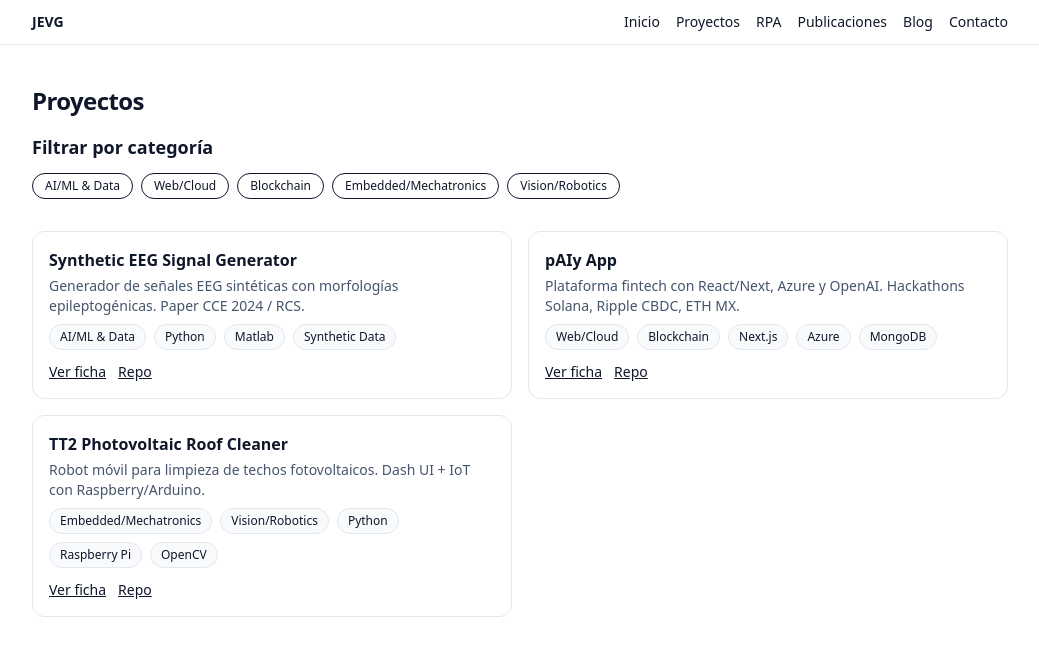
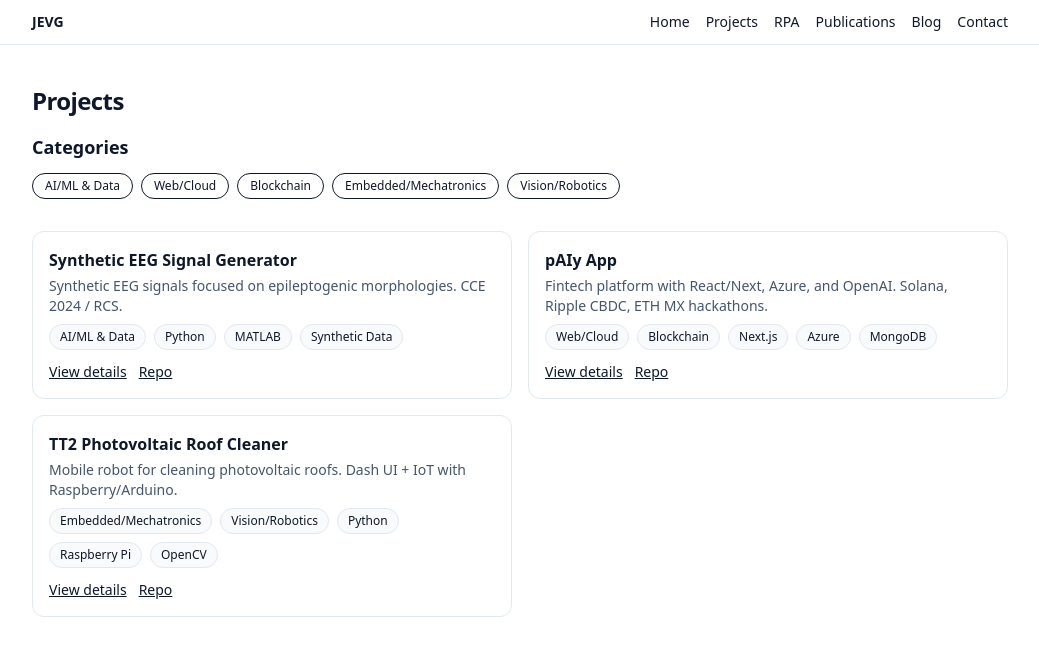
Before and after one commit to JoseEmmanuelVG/JoseEmmanuelVG.github.io, a Next.js app in the folder cv-next/: page /projects in a window 1280 px wide. Shown: the top 656 px of the page, without its empty margins (120-1159 px from the left). Built offline with nearby package versions, Linux system fonts and the light colour scheme.

Commit message:
Update the lenguage and project viewers

```diff
--- a/cv-next/app/(site)/page.tsx
+++ b/cv-next/app/(site)/page.tsx
@@ -5,7 +5,7 @@ export default function Home() {
     <section className="space-y-6">
       <div>
         <h1 className="text-3xl font-bold tracking-tight">José Emmanuel Vázquez-Galán</h1>
-        <p className="text-slate-600 mt-1">Software Engineer · RPA · IA Aplicada</p>
+  <p className="text-slate-600 mt-1">Software Engineer · RPA · Applied AI</p>
         <p className="mt-2 text-sm">
           <a className="underline" href="mailto:jevgjosemmanuel@gmail.com">jevgjosemmanuel@gmail.com</a> ·{" "}
           <a className="underline" href="https://github.com/JoseEmmanuelVG" target="_blank">GitHub</a> ·{" "}
@@ -19,11 +19,11 @@ export default function Home() {
         <ul className="mt-3 list-disc pl-5 text-sm text-slate-700 space-y-1">
           <li>RPA (Automation Anywhere, Power Automate). PDD/TDD, PoCs, KPIs.</li>
           <li>AI/ML & Data, Web/Cloud (Next.js), Embedded/Mechatronics, Blockchain.</li>
-          <li>Publicaciones: CCE 2024, RCS. Blog humanístico: <a className="underline" href="https://bonzopedia.com" target="_blank">Bonzopedia</a>.</li>
+          <li>Publications: CCE 2024, RCS. Humanistic blog: <a className="underline" href="https://bonzopedia.com" target="_blank">Bonzopedia</a>.</li>
         </ul>
         <div className="mt-4 flex gap-3 text-sm">
-          <Link className="rounded-lg border px-3 py-1 hover:bg-slate-100" href="/projects">Ver proyectos</Link>
-          <Link className="rounded-lg border px-3 py-1 hover:bg-slate-100" href="/rpa">Certificados RPA</Link>
+          <Link className="rounded-lg border px-3 py-1 hover:bg-slate-100" href="/projects">View Projects</Link>
+          <Link className="rounded-lg border px-3 py-1 hover:bg-slate-100" href="/rpa">RPA Certificates</Link>
         </div>
       </div>
     </section>
--- /dev/null
+++ b/cv-next/app/(site)/projects/[slug]/page.tsx
@@ -0,0 +1,26 @@
+// app/(site)/projects/[slug]/page.tsx
+import remarkGfm from "remark-gfm";
+import { compileMDX } from "next-mdx-remote/rsc";
+import { MDXComponents } from "../../../../components/mdx";
+import { getProjectSlugs, getProjectSource } from "../../../../lib/content";
+
+export async function generateStaticParams() {
+  return getProjectSlugs().map((slug) => ({ slug }));
+}
+
+export default async function ProjectDetailPage({ params }: { params: { slug: string } }) {
+  const { source, data } = getProjectSource(params.slug);
+
+  const { content } = await compileMDX({
+    source,
+    options: { parseFrontmatter: false, mdxOptions: { remarkPlugins: [remarkGfm] } },
+    components: MDXComponents,
+  });
+
+  return (
+    <article className="prose prose-slate max-w-none">
+      <h1 className="mb-2">{data.title}</h1>
+      {content}
+    </article>
+  );
+}
--- a/cv-next/app/(site)/projects/page.tsx
+++ b/cv-next/app/(site)/projects/page.tsx
@@ -1,12 +1,14 @@
-import { PROJECTS } from "../../../lib/projects";
 import ProjectsClient from "../../../components/ProjectsClient";
+import { getAllProjectMetas } from "../../../lib/content";
 
+export const metadata = { title: "Projects | JEVG" };
 
 export default function ProjectsPage() {
+  const projects = getAllProjectMetas().sort((a,b) => (b.date || "").localeCompare(a.date || ""));
   return (
     <>
-      <h1 className="text-2xl font-bold tracking-tight mb-4">Proyectos</h1>
-      <ProjectsClient projects={PROJECTS} />
+      <h1 className="text-2xl font-bold tracking-tight mb-4">Projects</h1>
+      <ProjectsClient projects={projects} />
     </>
   );
 }
--- a/cv-next/components/Navbar.tsx
+++ b/cv-next/components/Navbar.tsx
@@ -1,12 +1,12 @@
 import Link from "next/link";
 
 const links = [
-  { href: "/", label: "Inicio" },
-  { href: "/projects", label: "Proyectos" },
+  { href: "/", label: "Home" },
+  { href: "/projects", label: "Projects" },
   { href: "/rpa", label: "RPA" },
-  { href: "/publications", label: "Publicaciones" },
+  { href: "/publications", label: "Publications" },
   { href: "/blog", label: "Blog" },
-  { href: "/contact", label: "Contacto" },
+  { href: "/contact", label: "Contact" },
 ];
 
 export default function Navbar() {
--- a/cv-next/components/ProjectsClient.tsx
+++ b/cv-next/components/ProjectsClient.tsx
@@ -1,34 +1,59 @@
 'use client';
-import { useState } from "react";
+
+import { useMemo, useState } from "react";
 import Link from "next/link";
-import Card from "./Card";
-import Badge from "./Badge";
-import FilterChips from "./FilterChips";
-import Section from "./Section";
-import type { ProjectMeta } from "../lib/projects";
+import Card from "../components/Card";
+import Badge from "../components/Badge";
+import Section from "../components/Section";
+import type { ProjectMeta } from "../lib/content";
 
 export default function ProjectsClient({ projects }: { projects: ProjectMeta[] }) {
   const [active, setActive] = useState<string[]>([]);
-  const allTags = Array.from(new Set(projects.flatMap(p => p.category)));
-  const list = projects.filter(p => active.length ? p.category.some(c => active.includes(c)) : true);
+  const allTags = useMemo(
+    () => Array.from(new Set(projects.flatMap(p => p.category || []))),
+    [projects]
+  );
+
+  const list = useMemo(
+    () =>
+      active.length
+        ? projects.filter(p => p.category?.some(c => active.includes(c)))
+        : projects,
+    [projects, active]
+  );
 
   return (
     <>
-      <Section title="Filtrar por categoría">
-        <FilterChips items={allTags} onChange={setActive} />
+      <Section title="Categories">
+        <div className="flex flex-wrap gap-2">
+          {allTags.map(tag => {
+            const on = active.includes(tag);
+            return (
+              <button
+                key={tag}
+                onClick={() => setActive(on ? active.filter(t => t !== tag) : [...active, tag])}
+                className={`rounded-full border px-3 py-1 text-xs ${
+                  on ? "bg-slate-900 text-white" : "bg-white hover:bg-slate-50"
+                }`}
+              >
+                {tag}
+              </button>
+            );
+          })}
+        </div>
       </Section>
 
       <div className="grid gap-4 sm:grid-cols-2">
         {list.map(p => (
           <Card key={p.slug}>
             <h3 className="font-semibold">{p.title}</h3>
-            <p className="mt-1 text-sm text-slate-600">{p.summary}</p>
+            {p.summary && <p className="mt-1 text-sm text-slate-600">{p.summary}</p>}
             <div className="mt-2 flex flex-wrap gap-2">
-              {p.category.map(c => <Badge key={c}>{c}</Badge>)}
-              {p.tech.slice(0,3).map(t => <Badge key={t}>{t}</Badge>)}
+              {p.category?.map(c => <Badge key={c}>{c}</Badge>)}
+              {p.tech?.slice(0,3).map(t => <Badge key={t}>{t}</Badge>)}
             </div>
             <div className="mt-3 flex gap-3 text-sm">
-              <a className="underline" href={`/projects/${p.slug}`}>Ver ficha</a>
+              <Link className="underline" href={`/projects/${p.slug}`}>View details</Link>
               {p.repo && <a className="underline" href={p.repo} target="_blank">Repo</a>}
             </div>
           </Card>
--- /dev/null
+++ b/cv-next/components/mdx.tsx
@@ -0,0 +1,8 @@
+// components/mdx.tsx
+import Badge from "../components/Badge";
+import Card from "../components/Card";
+
+export const MDXComponents = {
+  Badge,
+  Card,
+};
--- a/cv-next/content/projects/eeg-generator.mdx
+++ b/cv-next/content/projects/eeg-generator.mdx
@@ -0,0 +1,14 @@
+---
+title: "Synthetic EEG Signal Generator"
+slug: "eeg-generator"
+summary: "Synthetic EEG signals focused on epileptogenic morphologies. CCE 2024 / RCS."
+category: ["AI/ML & Data"]
+tech: ["Python", "MATLAB", "Synthetic Data"]
+repo: "https://github.com/JoseEmmanuelVG/Synthetic_EEG_Generator_With_Epileptogenic_Events-JEVG"
+date: "2024-10-23"
+highlight: true
+---
+
+# Synthetic EEG Signal Generator
+
+TEST, Content is going to be here…
--- a/cv-next/content/projects/paiy-app.mdx
+++ b/cv-next/content/projects/paiy-app.mdx
@@ -0,0 +1,17 @@
+---
+title: "pAIy App"
+slug: "paiy-app"
+summary: "Fintech platform with React/Next, Azure, and OpenAI. Solana, Ripple CBDC, ETH MX hackathons."
+category: ["Web/Cloud", "Blockchain"]
+tech: ["Next.js", "Azure", "MongoDB"]
+repo: "https://github.com/JoseEmmanuelVG/pAIy_Next.js_Template"
+date: "2024-10-10"
+highlight: true
+---
+
+# pAIy App
+
+Fintech platform with Next.js + Azure + OpenAI.
+
+- Hackathons: Solana Grizzlython, Ripple CBDC Innovate, ETH MX / Base LATAM
+- Template repo: [GitHub](https://github.com/JoseEmmanuelVG/pAIy_Next.js_Template)
--- /dev/null
+++ b/cv-next/content/projects/solar-cleaner-robot.mdx
@@ -0,0 +1,14 @@
+---
+title: "TT2 Photovoltaic Roof Cleaner"
+slug: "solar-cleaner-robot"
+summary: "Mobile robot for cleaning photovoltaic roofs. Dash UI + IoT with Raspberry/Arduino."
+category: ["Embedded/Mechatronics", "Vision/Robotics"]
+tech: ["Python", "Raspberry Pi", "OpenCV"]
+repo: "https://github.com/JoseEmmanuelVG/TT2_Photovoltaic_Roof_Cleaner"
+date: "2024-07-17"
+---
+
+# TT2 Photovoltaic Roof Cleaner
+
+Robot with autonomous displacement for PV panel cleaning.
+Dash UI, IoT (Raspberry Pi + Arduino), and computer vision.
--- /dev/null
+++ b/cv-next/lib/content.ts
@@ -0,0 +1,38 @@
+// lib/content.ts
+import fs from "fs";
+import path from "path";
+import matter from "gray-matter";
+
+export type ProjectMeta = {
+  title: string;
+  slug: string;
+  summary?: string;
+  category?: string[];
+  tech?: string[];
+  repo?: string;
+  date?: string;
+  highlight?: boolean;
+};
+
+const ROOT = process.cwd();
+const PROJECTS_DIR = path.join(ROOT, "content/projects");
+
+export function getProjectSlugs(): string[] {
+  if (!fs.existsSync(PROJECTS_DIR)) return [];
+  return fs
+    .readdirSync(PROJECTS_DIR)
+    .filter((f) => f.endsWith(".mdx"))
+    .map((f) => f.replace(/\.mdx$/, ""));
+}
+
+export function getProjectSource(slug: string): { source: string; data: ProjectMeta } {
+  const file = path.join(PROJECTS_DIR, `${slug}.mdx`);
+  const raw = fs.readFileSync(file, "utf-8");
+  const { content, data } = matter(raw);
+  const meta: ProjectMeta = { slug, ...(data as any) };
+  return { source: content, data: meta };
+}
+
+export function getAllProjectMetas(): ProjectMeta[] {
+  return getProjectSlugs().map((slug) => getProjectSource(slug).data);
+}
--- a/cv-next/lib/projects.ts
+++ b/cv-next/lib/projects.ts
@@ -12,7 +12,7 @@ export const PROJECTS: ProjectMeta[] = [
   {
     title: "Synthetic EEG Signal Generator",
     slug: "eeg-generator",
-    summary: "Generador de señales EEG sintéticas con morfologías epileptogénicas. Paper CCE 2024 / RCS.",
+  summary: "Synthetic EEG signal generator with epileptogenic morphologies. CCE 2024 / RCS paper.",
     category: ["AI/ML & Data"],
     tech: ["Python", "Matlab", "Synthetic Data"],
     repo: "https://github.com/JoseEmmanuelVG/Synthetic_EEG_Generator_With_Epileptogenic_Events-JEVG",
@@ -21,7 +21,7 @@ export const PROJECTS: ProjectMeta[] = [
   {
     title: "pAIy App",
     slug: "paiy-app",
-    summary: "Plataforma fintech con React/Next, Azure y OpenAI. Hackathons Solana, Ripple CBDC, ETH MX.",
+  summary: "Fintech platform with React/Next, Azure, and OpenAI. Solana, Ripple CBDC, ETH MX hackathons.",
     category: ["Web/Cloud", "Blockchain"],
     tech: ["Next.js", "Azure", "MongoDB"],
     repo: "https://github.com/JoseEmmanuelVG/pAIy_Next.js_Template",
@@ -30,7 +30,7 @@ export const PROJECTS: ProjectMeta[] = [
   {
     title: "TT2 Photovoltaic Roof Cleaner",
     slug: "solar-cleaner-robot",
-    summary: "Robot móvil para limpieza de techos fotovoltaicos. Dash UI + IoT con Raspberry/Arduino.",
+  summary: "Mobile robot for cleaning photovoltaic roofs. Dash UI + IoT with Raspberry/Arduino.",
     category: ["Embedded/Mechatronics", "Vision/Robotics"],
     tech: ["Python", "Raspberry Pi", "OpenCV"],
     repo: "https://github.com/JoseEmmanuelVG/TT2_Photovoltaic_Roof_Cleaner",
```
Also changed, not shown: cv-next/package.json (+8 -5 lines), 1 other file (tests, documents, lock files or other folders).
